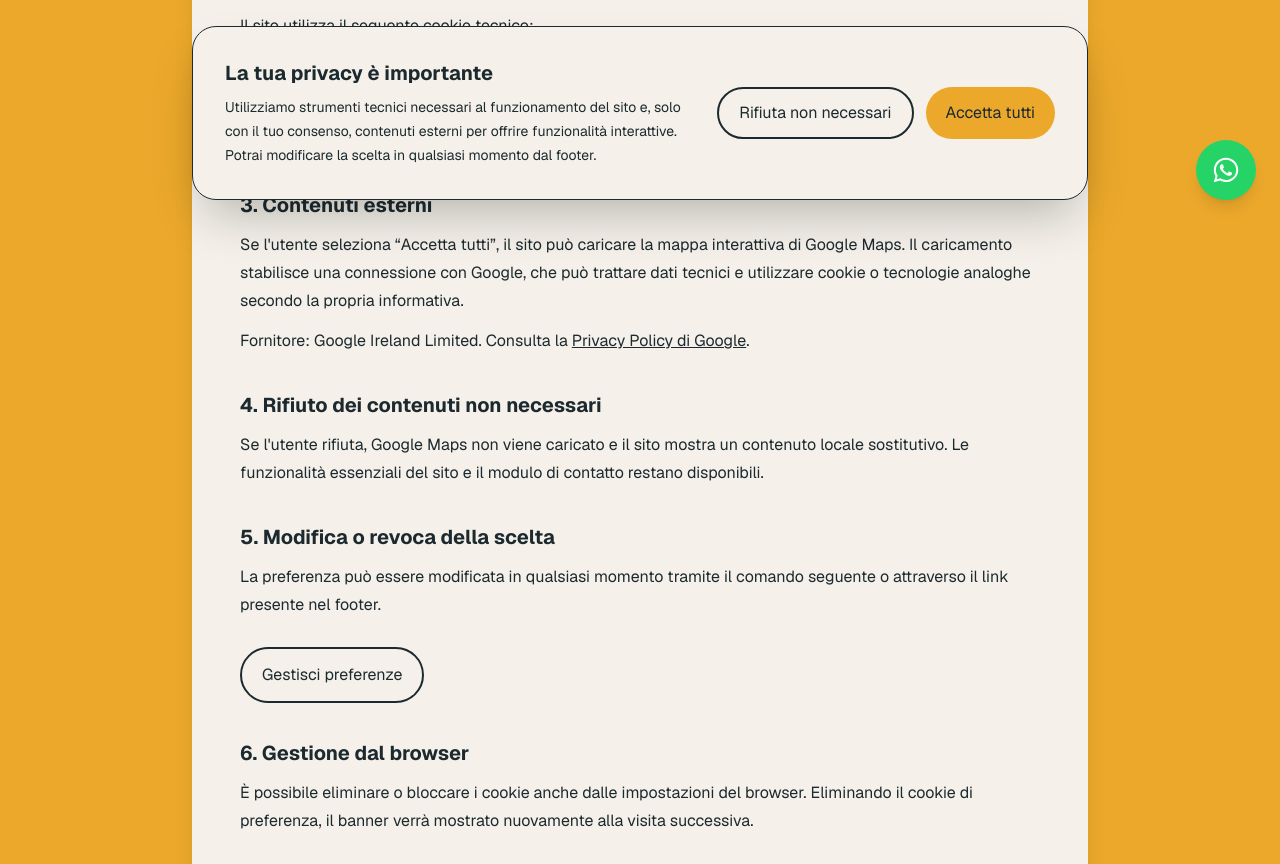
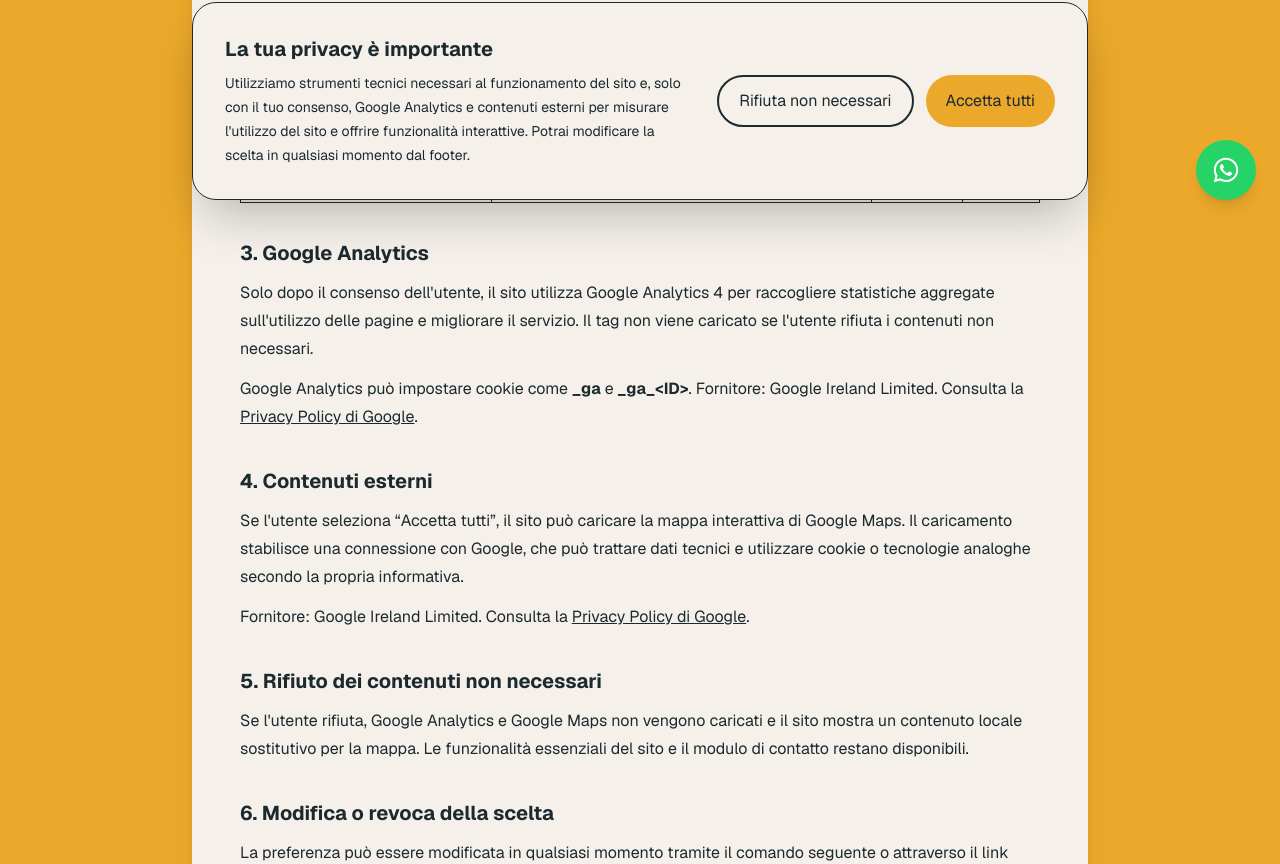
Before and after one commit to Uros0396/olo-frontend, a Next.js app: page /cookie-policy in a window 1280 px wide. Shown: the part 576-1440 px from the top of the page. Built offline with nearby package versions, Linux system fonts and the light colour scheme; no server answers.

Commit message:
google analytics

```diff
--- a/src/app/layout.tsx
+++ b/src/app/layout.tsx
@@ -6,6 +6,7 @@ import Footer from "@/components/footer/Footer";
 import WhatsAppContact from "@/components/whatsapp-contact/WhatsAppContact";
 import ConsentProvider from "@/components/banner/ConsentProvider";
 import CookieBanner from "@/components/banner/CookieBanner";
+import ConsentAwareAnalytics from "@/components/banner/ConsentAwareAnalytics";
 import { THEME_COLORS } from "@/constants/colors";
 import { getMetadataBase, SITE_CONFIG } from "@/constants/site";
 
@@ -66,6 +67,7 @@ export default function RootLayout({
         }}
       >
         <ConsentProvider>
+          <ConsentAwareAnalytics />
           <Navbar />
           <main>{children}</main>
           <Footer />
--- /dev/null
+++ b/src/components/banner/ConsentAwareAnalytics.tsx
@@ -0,0 +1,62 @@
+"use client";
+
+import { useEffect } from "react";
+import Script from "next/script";
+import { useConsent } from "./ConsentProvider";
+
+const GOOGLE_ANALYTICS_ID = "G-MM30NT67DQ";
+const GA_COOKIE_NAMES = ["_ga", "_ga_MM30NT67DQ"];
+
+function deleteAnalyticsCookies() {
+  const hostname = window.location.hostname;
+  const domain = hostname.startsWith("www.") ? hostname.slice(4) : hostname;
+
+  for (const cookieName of GA_COOKIE_NAMES) {
+    document.cookie = `${cookieName}=; Max-Age=0; Path=/; SameSite=Lax`;
+
+    if (domain.includes(".")) {
+      document.cookie = `${cookieName}=; Max-Age=0; Path=/; Domain=.${domain}; SameSite=Lax`;
+    }
+  }
+}
+
+export default function ConsentAwareAnalytics() {
+  const { externalContentAllowed, ready } = useConsent();
+
+  useEffect(() => {
+    if (!ready) {
+      return;
+    }
+
+    const disableKey = `ga-disable-${GOOGLE_ANALYTICS_ID}`;
+    const analyticsWindow = window as typeof window & Record<string, unknown>;
+    analyticsWindow[disableKey] = !externalContentAllowed;
+
+    if (!externalContentAllowed) {
+      deleteAnalyticsCookies();
+    }
+  }, [externalContentAllowed, ready]);
+
+  if (!ready || !externalContentAllowed) {
+    return null;
+  }
+
+  return (
+    <>
+      <Script
+        src={`https://www.googletagmanager.com/gtag/js?id=${GOOGLE_ANALYTICS_ID}`}
+        strategy="afterInteractive"
+      />
+      <Script id="google-analytics" strategy="afterInteractive">
+        {`
+          window.dataLayer = window.dataLayer || [];
+          function gtag(){dataLayer.push(arguments);}
+          gtag('js', new Date());
+          gtag('config', '${GOOGLE_ANALYTICS_ID}', {
+            anonymize_ip: true
+          });
+        `}
+      </Script>
+    </>
+  );
+}
--- a/src/components/banner/CookieBanner.tsx
+++ b/src/components/banner/CookieBanner.tsx
@@ -30,9 +30,10 @@ export default function CookieBanner() {
           </h2>
           <p id="consent-description" className="mt-2 text-sm leading-6">
             Utilizziamo strumenti tecnici necessari al funzionamento del sito
-            e, solo con il tuo consenso, contenuti esterni per offrire
-            funzionalità interattive. Potrai modificare la scelta in qualsiasi
-            momento dal footer.
+            e, solo con il tuo consenso, Google Analytics e contenuti esterni
+            per misurare l&apos;utilizzo del sito e offrire funzionalità
+            interattive. Potrai modificare la scelta in qualsiasi momento dal
+            footer.
           </p>
         </div>
 
--- a/src/components/legal/CookiePolicyContent.tsx
+++ b/src/components/legal/CookiePolicyContent.tsx
@@ -7,8 +7,8 @@ export default function CookiePolicyContent() {
   return (
     <LegalPageLayout
       eyebrow="Informativa cookie"
-      title="Cookie e contenuti esterni"
-      intro="Questa pagina descrive gli strumenti utilizzati dal sito per ricordare le preferenze dell'utente e gestire i contenuti forniti da servizi esterni."
+      title="Cookie, statistiche e contenuti esterni"
+      intro="Questa pagina descrive gli strumenti utilizzati dal sito per ricordare le preferenze dell'utente, raccogliere statistiche previo consenso e gestire i contenuti forniti da servizi esterni."
     >
       <PolicySection title="1. Cosa sono i cookie">
         <p>
@@ -47,7 +47,30 @@ export default function CookiePolicyContent() {
         </div>
       </PolicySection>
 
-      <PolicySection title="3. Contenuti esterni">
+      <PolicySection title="3. Google Analytics">
+        <p>
+          Solo dopo il consenso dell&apos;utente, il sito utilizza Google
+          Analytics 4 per raccogliere statistiche aggregate sull&apos;utilizzo
+          delle pagine e migliorare il servizio. Il tag non viene caricato se
+          l&apos;utente rifiuta i contenuti non necessari.
+        </p>
+        <p>
+          Google Analytics può impostare cookie come <strong>_ga</strong> e
+          <strong> _ga_&lt;ID&gt;</strong>. Fornitore: Google Ireland Limited.
+          Consulta la {" "}
+          <a
+            className="underline"
+            href="https://policies.google.com/privacy?hl=it"
+            target="_blank"
+            rel="noreferrer"
+          >
+            Privacy Policy di Google
+          </a>
+          .
+        </p>
+      </PolicySection>
+
+      <PolicySection title="4. Contenuti esterni">
         <p>
           Se l&apos;utente seleziona “Accetta tutti”, il sito può caricare la
           mappa interattiva di Google Maps. Il caricamento stabilisce una
@@ -68,15 +91,16 @@ export default function CookiePolicyContent() {
         </p>
       </PolicySection>
 
-      <PolicySection title="4. Rifiuto dei contenuti non necessari">
+      <PolicySection title="5. Rifiuto dei contenuti non necessari">
         <p>
-          Se l&apos;utente rifiuta, Google Maps non viene caricato e il sito
-          mostra un contenuto locale sostitutivo. Le funzionalità essenziali
-          del sito e il modulo di contatto restano disponibili.
+          Se l&apos;utente rifiuta, Google Analytics e Google Maps non vengono
+          caricati e il sito mostra un contenuto locale sostitutivo per la
+          mappa. Le funzionalità essenziali del sito e il modulo di contatto
+          restano disponibili.
         </p>
       </PolicySection>
 
-      <PolicySection title="5. Modifica o revoca della scelta">
+      <PolicySection title="6. Modifica o revoca della scelta">
         <p>
           La preferenza può essere modificata in qualsiasi momento tramite il
           comando seguente o attraverso il link presente nel footer.
@@ -86,7 +110,7 @@ export default function CookiePolicyContent() {
         </div>
       </PolicySection>
 
-      <PolicySection title="6. Gestione dal browser">
+      <PolicySection title="7. Gestione dal browser">
         <p>
           È possibile eliminare o bloccare i cookie anche dalle impostazioni
           del browser. Eliminando il cookie di preferenza, il banner verrà
@@ -94,7 +118,7 @@ export default function CookiePolicyContent() {
         </p>
       </PolicySection>
 
-      <PolicySection title="7. Ulteriori informazioni">
+      <PolicySection title="8. Ulteriori informazioni">
         <p>
           Per informazioni sul trattamento dei dati personali consulta la {" "}
           <Link className="underline" href="/privacy">
@@ -102,7 +126,7 @@ export default function CookiePolicyContent() {
           </Link>
           .
         </p>
-        <p>Ultimo aggiornamento: 15 agosto 2026.</p>
+        <p>Ultimo aggiornamento: 16 settembre 2026.</p>
       </PolicySection>
     </LegalPageLayout>
   );
```
